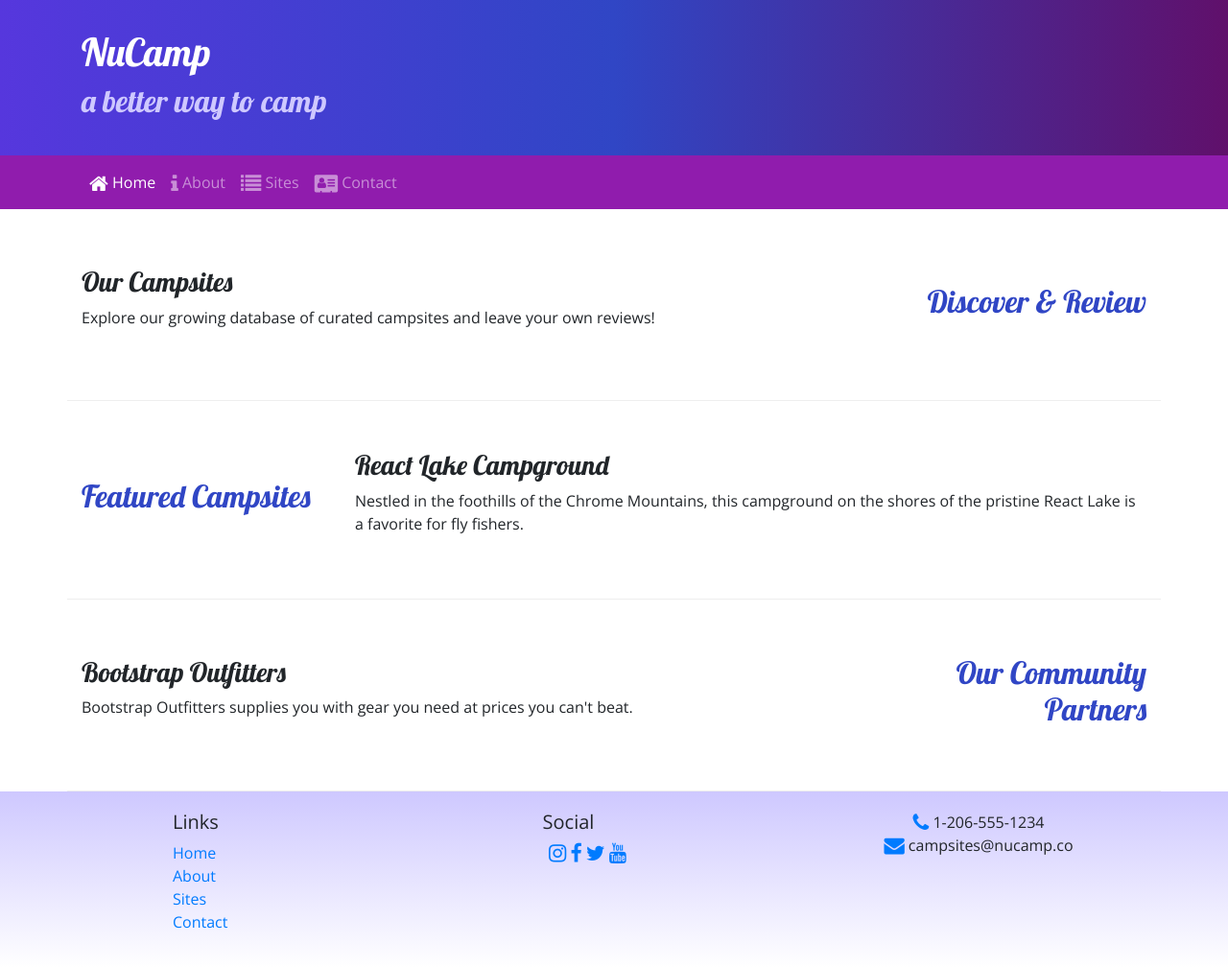
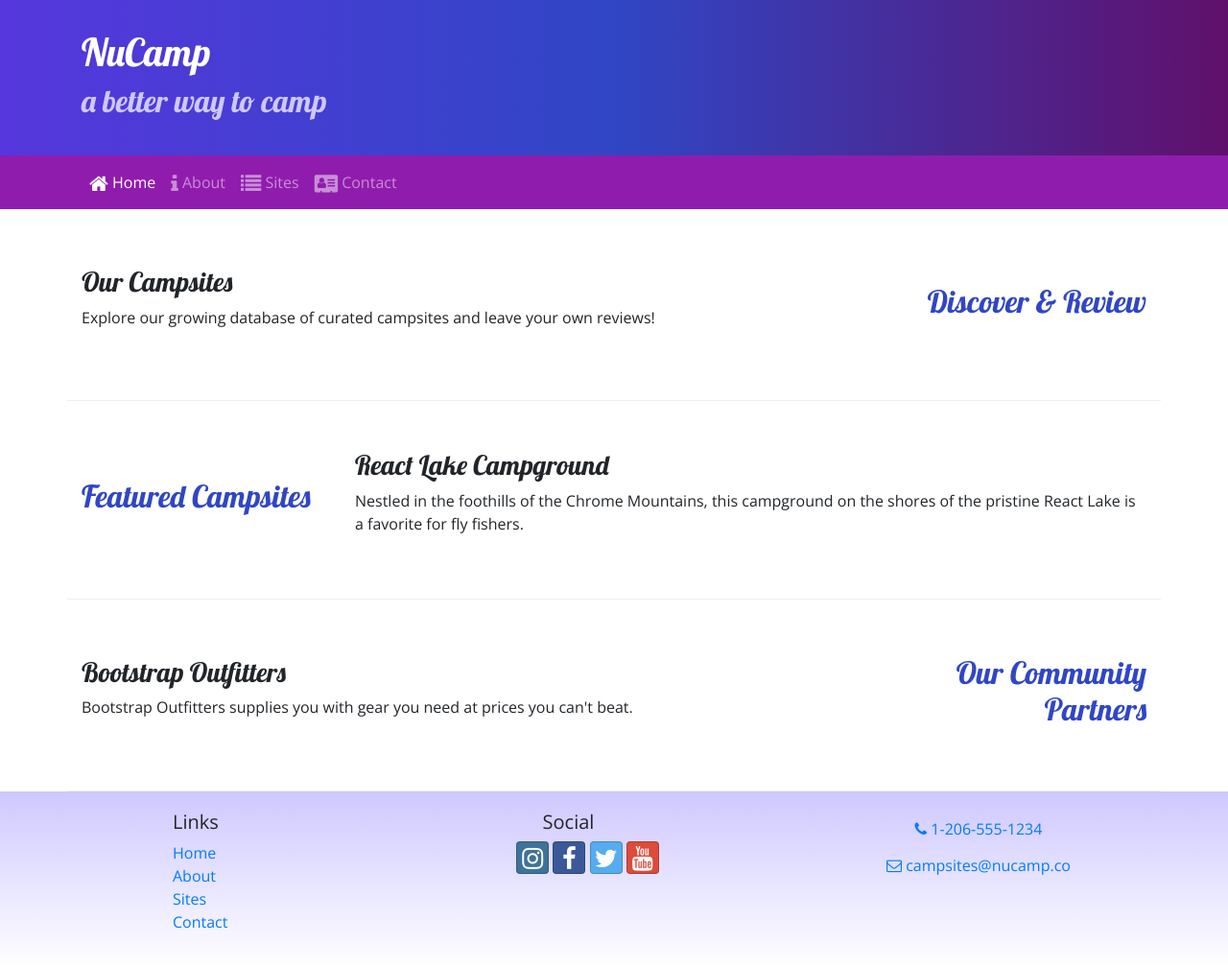
Before and after one commit to jessicadelfierro/nucampsite, a website: page index.html in a window 1280 px wide. Shown: the whole page at 96% size. Drawn offline with nearby package versions, Linux system fonts and the light colour scheme.

Commit message:
copied buttons to other pages and updated navbar and footer

```diff
--- a/index.html
+++ b/index.html
@@ -102,15 +102,15 @@
                     <div class="col-6 col-sm-5 text-center">
                         <h5>Social</h5>
                         <ul>
-                            <a href="#"><i class="fa fa-instagram fa-lg"></i></a>
-                            <a href="#"><i class="fa fa-facebook fa-lg"></i></a>
-                            <a href="#"><i class="fa fa-twitter fa-lg"></i></a>
-                            <a href="#"><i class="fa fa-youtube fa-lg"></i></a>
+                            <a class="btn btn-social-icon btn-instagram" href="http://instagram.com/"><i class="fa fa-instagram"></i></a>
+                            <a class="btn btn-social-icon btn-facebook" href="http://facebook.com/"><i class="fa fa-facebook"></i></a>
+                            <a class="btn btn-social-icon btn-twitter" href="http://twitter.com/"><i class="fa fa-twitter"></i></a>
+                            <a class="btn btn-social-icon btn-google" href="http://youtube.com/"><i class="fa fa-youtube"></i></a>
                         </ul>
                     </div>
                     <div class="col-sm-4 text-center">
-                        <i class="fa fa-phone fa-lg text-primary"></i> 1-206-555-1234<br />
-                        <i class="fa fa-envelope fa-lg text-primary"></i> campsites@nucamp.co
+                        <a role="button" class="btn btn-link" href="tel:+12065551234"><i class="fa fa-phone"></i> 1-206-555-1234</a><br>
+                        <a role="button" class="btn btn-link" href="mailto:campsites@nucamp.co"><i class="fa fa-envelope-o"></i> campsites@nucamp.co</a>
                     </div>
                 </div>
             </div>
```
Also changed, not shown: aboutus.html (+6 -6 lines), contactus.html (+6 -4 lines).
